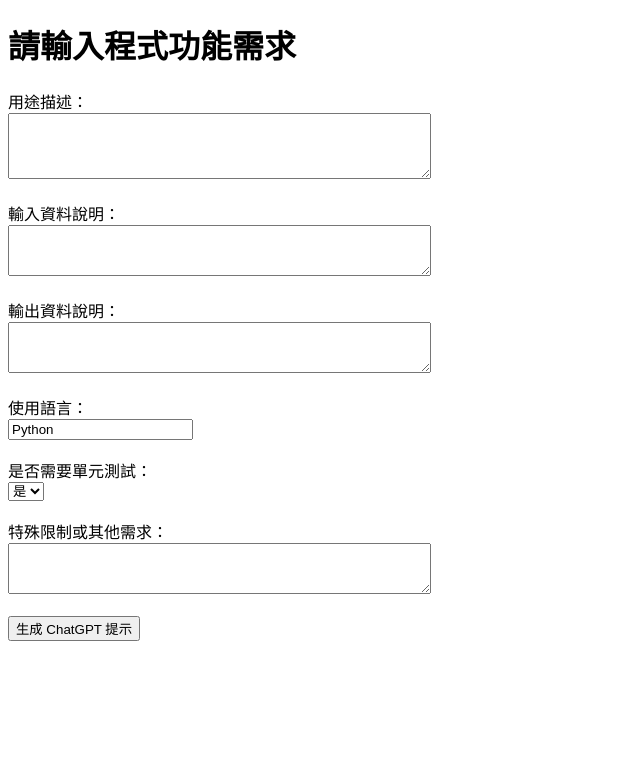
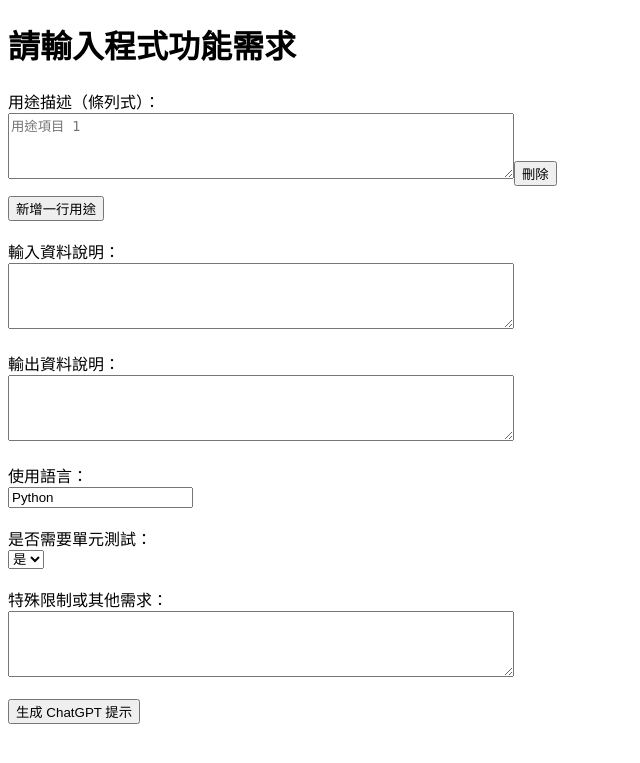
Before and after one commit to beau900616/AI_Coding_Prompt_Helper, a Flask app: page / in a window 1280 px wide. Shown: the top 763 px of the page, without its empty margins (0-640 px from the left). Run offline with Flask 3, Linux system fonts and the light colour scheme.

Commit message:
list like purpose text input

```diff
--- a/app.py
+++ b/app.py
@@ -5,12 +5,16 @@ app = Flask(__name__)
 @app.route('/', methods=['GET', 'POST'])
 def index():
     if request.method == 'POST':
-        purpose = request.form.get('purpose')
+        # getlist 會抓到多個同名欄位 (checkbox, list 等)
+        purpose_items = request.form.getlist('purpose_item')
         input_desc = request.form.get('input_desc')
         output_desc = request.form.get('output_desc')
         language = request.form.get('language')
         need_tests = request.form.get('need_tests')
         constraints = request.form.get('constraints')
+
+        # 組合條列式用途描述，加上數字標號
+        purpose = "\n".join([f"{i + 1}. {item}" for i, item in enumerate(purpose_items)])
 
         prompt = f"""請幫我用 {language} 寫一段程式，功能如下：
 
--- a/templates/form.html
+++ b/templates/form.html
@@ -3,18 +3,72 @@
 <head>
     <meta charset="UTF-8">
     <title>生成程式需求表單</title>
+    <style>
+        .purpose-item {
+            margin-bottom: 10px;
+        }
+        .purpose-textarea {
+            width: 500px;
+            height: 60px;
+            resize: vertical;
+        }
+    </style>
+    <script>
+        function updatePurposePlaceholders() {
+            const items = document.querySelectorAll('.purpose-item textarea');
+            items.forEach((textarea, index) => {
+                textarea.placeholder = `用途項目 ${index + 1}`;
+            });
+        }
+
+        function addPurposeItem() {
+            const container = document.getElementById("purpose-list");
+
+            const wrapper = document.createElement("div");
+            wrapper.className = "purpose-item";
+
+            const textarea = document.createElement("textarea");
+            textarea.name = "purpose_item";
+            textarea.className = "purpose-textarea";
+            textarea.required = true;
+
+            const deleteButton = document.createElement("button");
+            deleteButton.type = "button";
+            deleteButton.textContent = "刪除";
+            deleteButton.onclick = function () {
+                const allItems = container.querySelectorAll('.purpose-item');
+                if (allItems.length > 1) {
+                    container.removeChild(wrapper);
+                    updatePurposePlaceholders();//重新編號
+                } else {
+                    alert("至少需要一個用途項目！");
+                }
+            };
+
+            wrapper.appendChild(textarea);
+            wrapper.appendChild(deleteButton);
+            container.appendChild(wrapper);
+            updatePurposePlaceholders();//重新編號
+        }
+
+        // 預設初始化一個用途項目
+        window.onload = function () {
+            addPurposeItem();
+        }
+    </script>
 </head>
 <body>
     <h1>請輸入程式功能需求</h1>
     <form method="post">
-        <label>用途描述：</label><br>
-        <textarea name="purpose" rows="4" cols="50" required></textarea><br><br>
+        <label>用途描述（條列式）：</label><br>
+        <div id="purpose-list"></div>
+        <button type="button" onclick="addPurposeItem()">新增一行用途</button><br><br>
 
         <label>輸入資料說明：</label><br>
-        <textarea name="input_desc" rows="3" cols="50"></textarea><br><br>
+        <textarea name="input_desc" class="purpose-textarea"></textarea><br><br>
 
         <label>輸出資料說明：</label><br>
-        <textarea name="output_desc" rows="3" cols="50"></textarea><br><br>
+        <textarea name="output_desc" class="purpose-textarea"></textarea><br><br>
 
         <label>使用語言：</label><br>
         <input type="text" name="language" value="Python" required><br><br>
@@ -26,7 +80,7 @@
         </select><br><br>
 
         <label>特殊限制或其他需求：</label><br>
-        <textarea name="constraints" rows="3" cols="50"></textarea><br><br>
+        <textarea name="constraints" class="purpose-textarea"></textarea><br><br>
 
         <button type="submit">生成 ChatGPT 提示</button>
     </form>
```
